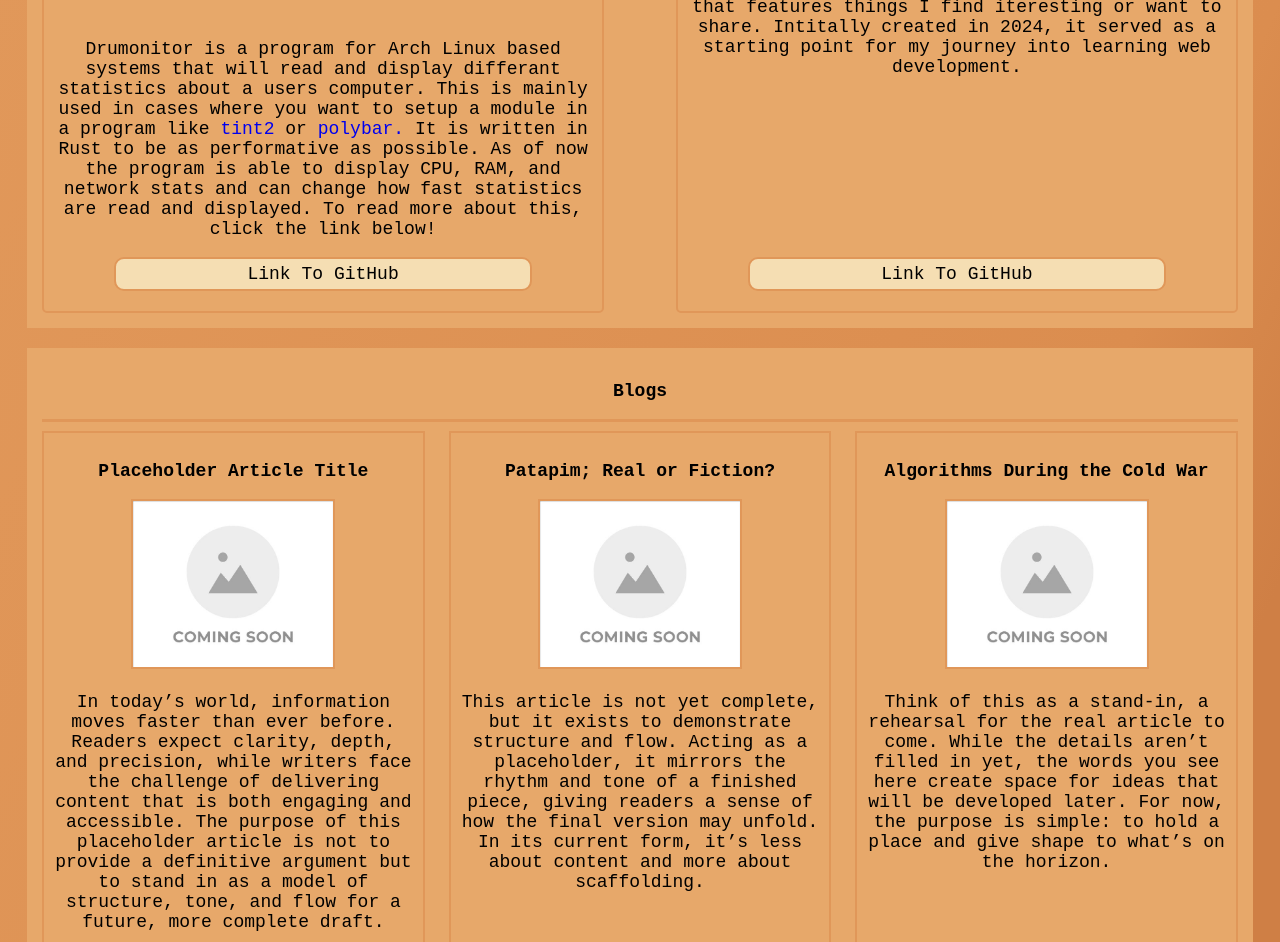
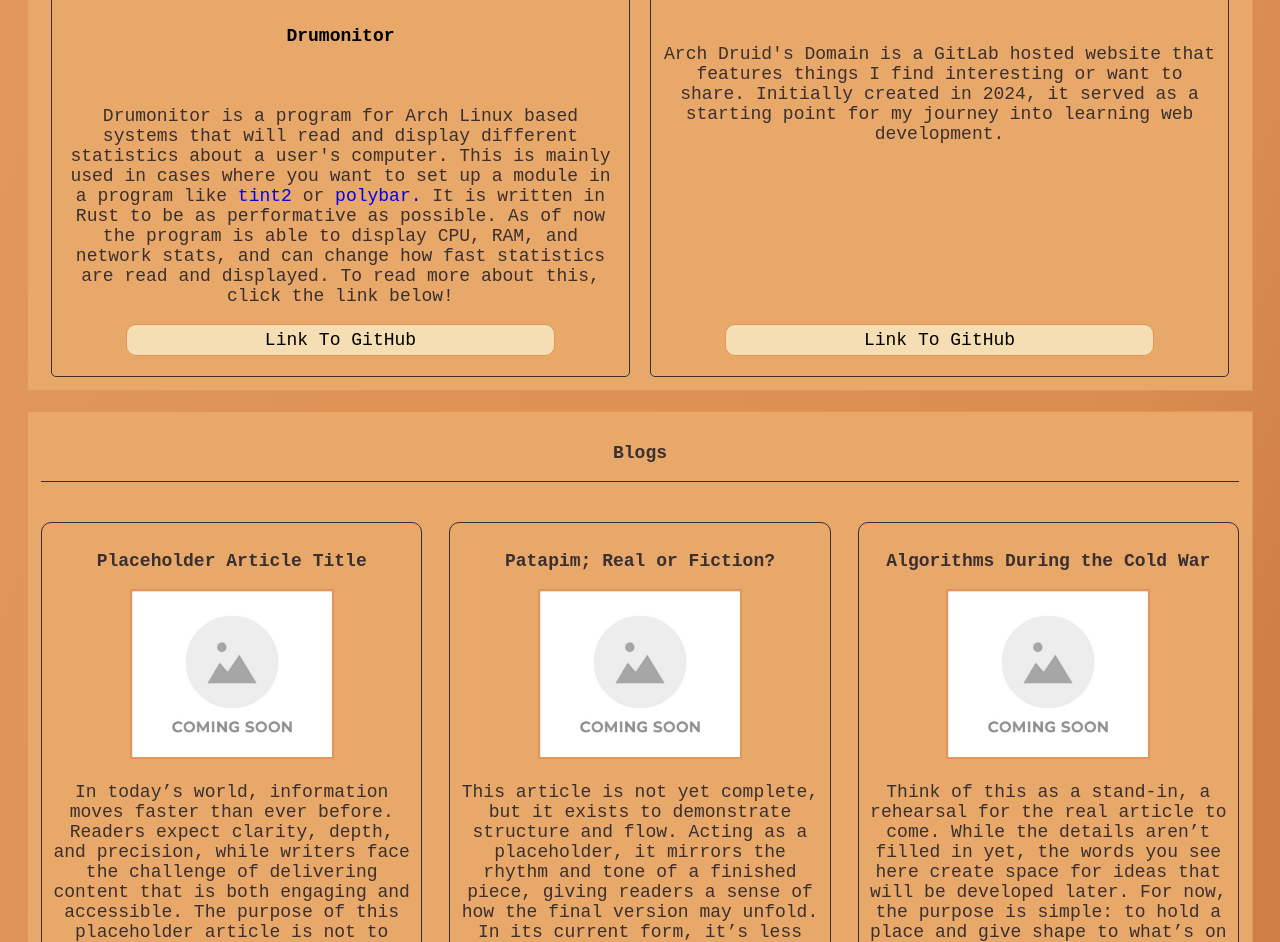
Before and after one commit to ArchDruid19/druid-cv.github.io, a plain HTML site: page index.html in a window 1280 px wide. Shown: the part 1758-2700 px from the top of the page. Drawn offline with Linux system fonts and the light colour scheme.

Commit message:
Push so I can turn in at home

```diff
--- a/index.html
+++ b/index.html
@@ -19,8 +19,8 @@
             <a class="navbutton" href="https://archdruid.gitlab.io/archdruids-domain/">Return Home</a>
             <a class="navbutton" href=#about-me>About Me</a>
             <a class="navbutton" href=#skills>Skills</a>
+            <a class="navbutton" href="#education">Education</a>
             <a class="navbutton" href="#experience">Experience</a>
-            <a class="navbutton" href="#education">Education</a>
             <a class="navbutton" href="#projects">Projects</a>
             <a class="navbutton" href="#blogs">Blogs</a>
             <a class="navbutton" href="#contact-me">Contact Me!</a>
@@ -38,7 +38,7 @@
                     <img src="images/thispersondoesnotexist.jpg" id="my-picture" alt="Picture of Me">
                     <div class="spaced-out-container">
 
-                        <h3>Johathan Doe</h3>
+                        <h3>Johnathan Doe</h3>
                         <p>Software Developer</p>
                         <p>I am a software developer with a focus on building reliable, maintainable, and scalable
                             applications. My work blends problem-solving with clean design principles, and I’m always
@@ -90,7 +90,8 @@
                     <!-- SVSU Logo and text -->
                     <div class="side-by-side-image-with-text">
                         <div>
-                            <img src="images/icons/Saginaw_Valley_State_Cardinals_logo.svg.png" id="svsu-icon" alt="SVSU Logo">
+                            <img src="images/icons/Saginaw_Valley_State_Cardinals_logo.svg.png" id="svsu-icon"
+                                alt="SVSU Logo">
                         </div>
                         <div>
                             <p><strong>Saginaw Vally State University</strong></p>
@@ -103,7 +104,8 @@
                     <!-- Other School & Text -->
                     <div class="side-by-side-image-with-text">
                         <div>
-                            <img src="images/icons/other_school.svg" id="other-school-icon" alt="Placeholder University Logo">
+                            <img src="images/icons/other_school.svg" id="other-school-icon"
+                                alt="Placeholder University Logo">
                         </div>
 
                         <div>
@@ -161,16 +163,14 @@
                 <div>
                     <img src="images/icons/drumonitor_icon.png" id="drumonitor-icon" alt="Drumonitor Logo">
                     <h6>Drumonitor</h6>
-                    <p>Drumonitor is a program for Arch Linux based systems that will read and display differant
-                        statistics
-                        about a users computer. This is mainly used in cases where you want to setup a module in a
-                        program
-                        like <a href="https://wiki.archlinux.org/title/Tint2">tint2</a> or <a
+                    <p>Drumonitor is a program for Arch Linux based systems that will read and display different
+                        statistics about a user's computer. This is mainly used in cases where you want to set up a
+                        module in a program like <a href="https://wiki.archlinux.org/title/Tint2">tint2</a> or <a
                             href="https://github.com/polybar/polybar">polybar.</a> It is written in Rust to be as
-                        performative as possible. As of now the program is able to display CPU, RAM, and network stats
-                        and
-                        can change how fast statistics are read and displayed. To read more about this, click the link
-                        below!</p>
+                        performative as possible. As of now the program is able to display CPU, RAM, and network stats,
+                        and can change how fast statistics are read and displayed. To read more about this, click the
+                        link below!
+                    </p>
                     <a class="internal-buttons" id="drumonitor-button"
                         href="https://github.com/ArchDruid19/Drumonitor">Link To
                         GitHub</a>
@@ -182,10 +182,11 @@
             <!-- Some other project -->
             <div class="individual-projects-container">
                 <div>
-                    <img src="images/icons/arch_druids_domain_icon.png" id="arch-druids-domain-icon" alt="Arch Druid's Domain Logo">
+                    <img src="images/icons/arch_druids_domain_icon.png" id="arch-druids-domain-icon"
+                        alt="Arch Druid's Domain Logo">
                     <h6>Arch Druid' Domain</h6>
-                    <p>Arch Druid's Domain is a GitLab hosted website that features things I find iteresting or want to
-                        share. Intitally created in 2024, it served as a starting point for my journey into learning web
+                    <p>Arch Druid's Domain is a GitLab hosted website that features things I find interesting or want to
+                        share. Initially created in 2024, it served as a starting point for my journey into learning web
                         development.</p>
                     <a class="internal-buttons" id="arch-druids-domain-button"
                         href="https://archdruid.gitlab.io/archdruids-domain/">Link To
--- a/styles/style.css
+++ b/styles/style.css
@@ -40,18 +40,33 @@ li {
     padding-bottom: 10%;
 }
 
+/* Font colors for entire page */
+p,
+h3,
+li,
+strong {
+    color: var(--border-gray);
+}
+
 hr {
     border: none;
-    height: 3px;
-    background-color: var(--accent-orange);
+    height: 1px;
+    background-color: var(--border-gray);
+    margin-bottom: 40px;
 }
+
+.individual-blogs-container,
+.individual-projects-container {
+    border-radius: 10px;
+    border: 1px solid var(--border-gray);
+}
+
 
 /* psudo buttons in the navbar */
 .navbutton,
 .internal-buttons {
-    /* border: 1px solid var(--border-gray); */
     border-radius: 10px;
-    border: 2px solid var(--accent-orange);
+    border: 1px solid var(--accent-orange);
     padding: 5px;
     color: black;
     background-color: var(--wheat);
@@ -142,10 +157,11 @@ hr {
     flex-direction: column;
     justify-content: space-between;
     text-align: center;
-    width: 45%;
+    width: 50%;
+    margin-left: 10px;
+    margin-right: 10px;
     border-radius: 5px;
     /* Border radius for the individual projects */
-    border: 2px solid var(--accent-orange);
     padding: 10px;
 }
 
@@ -177,7 +193,6 @@ hr {
     width: 30%;
     padding: 10px;
     justify-content: space-between;
-    border: 2px solid var(--accent-orange);
 }
 
 /* All children of blogs-flex-containers that are divs will display columns*/
@@ -215,7 +230,7 @@ hr {
 .experience-container,
 .top-navbar,
 .bottom-navbar {
-    border: 2px solid var(--light-orange);
+    border: 1px solid var(--accent-orange);
     padding: 1vw;
     /* Spacing from the left/right of the window to the left/right border of each panel */
     margin-left: 1.5vw;
@@ -225,7 +240,7 @@ hr {
 
 /* Controls the color of the logos in the footer */
 .logo {
-    color: black;
+    color: var(--border-gray);
     padding: 10px;
 }
 
```
Also changed, not shown: images/WIN_20251006_16_57_40_Pro.jpg (added).
